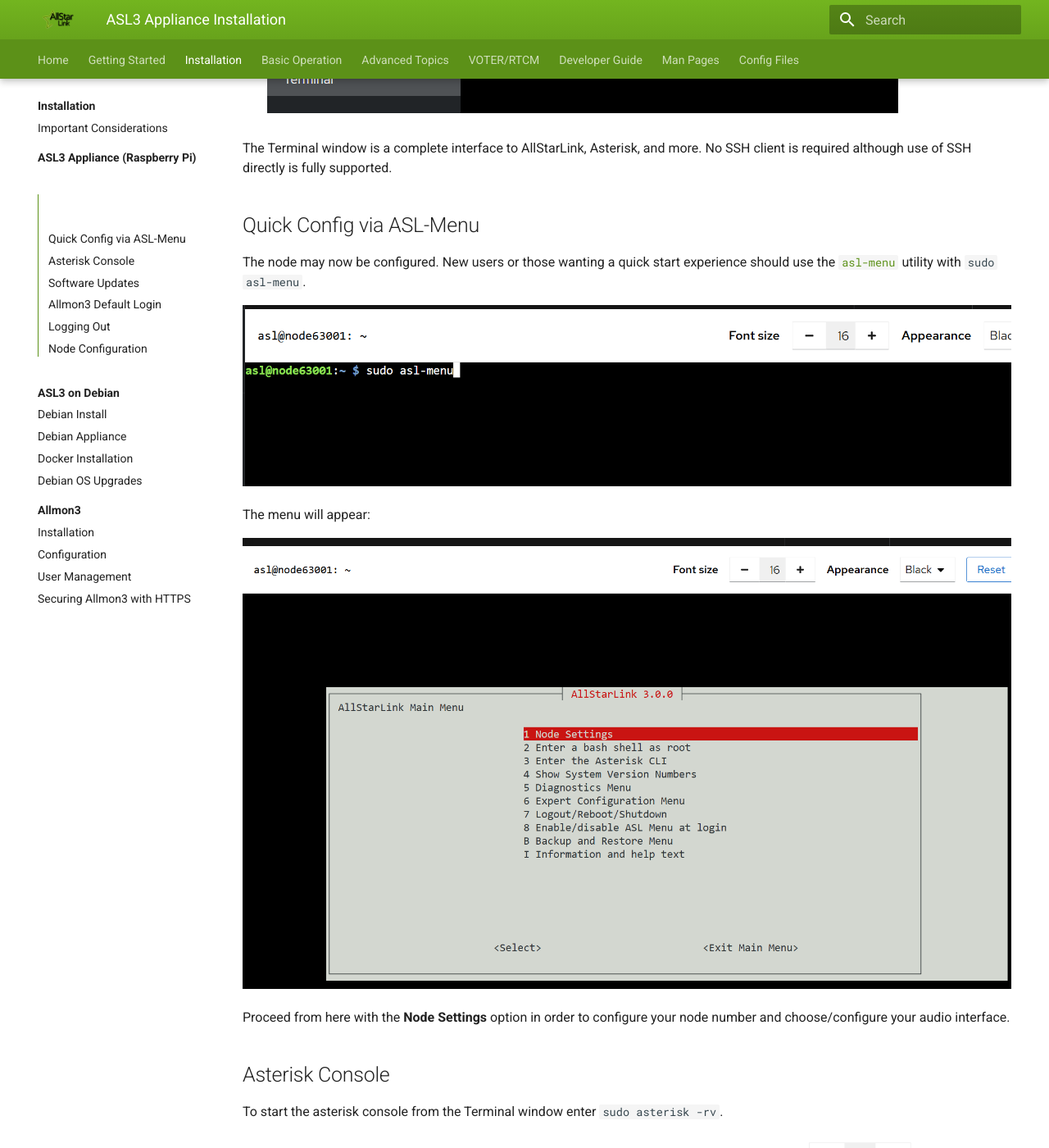
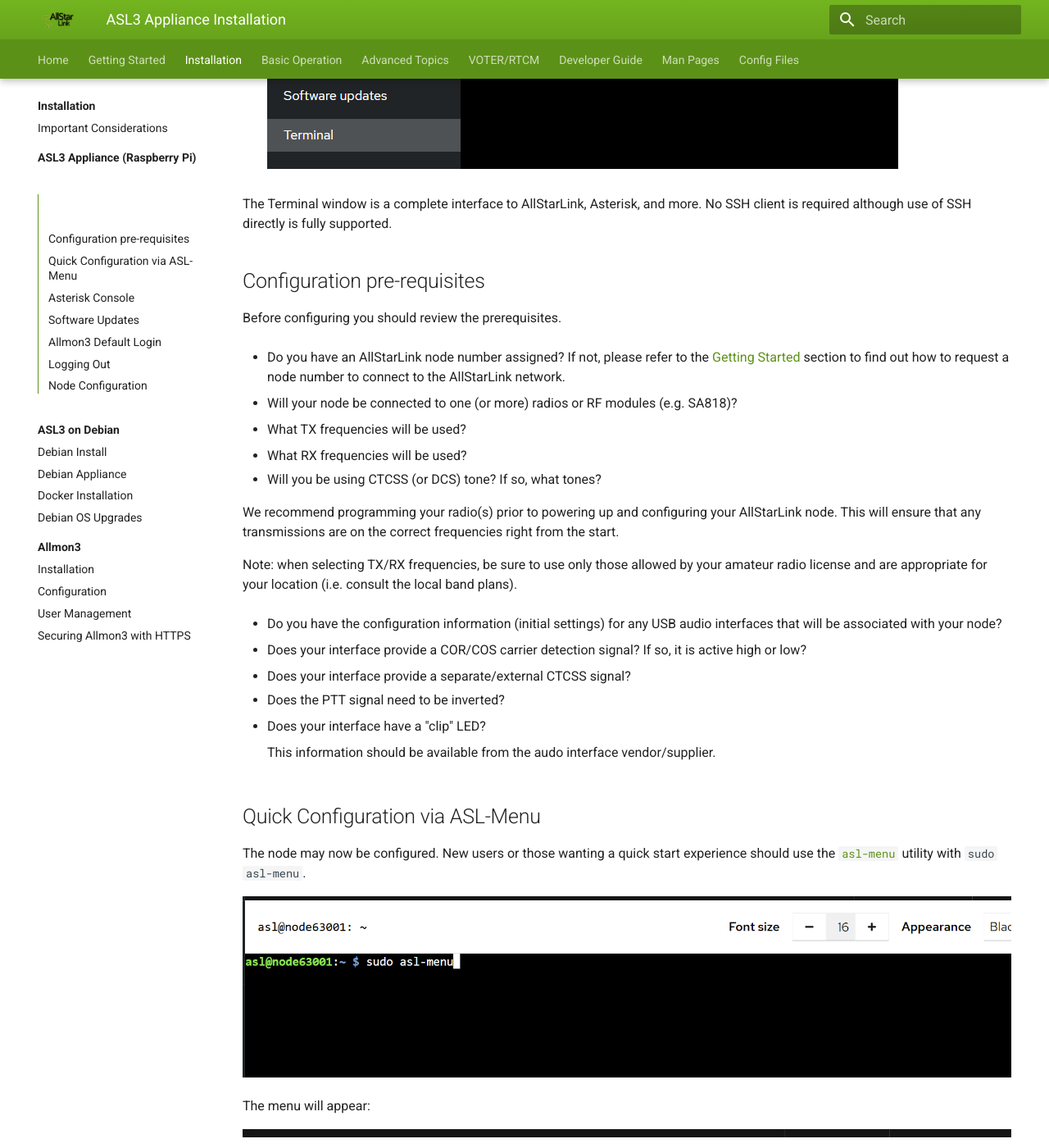
Before and after one commit to AllStarLink/ASL3-Manual, an MkDocs documentation site: the page built from docs/install/pi-appliance/pi-detailed.md, in a window 1280 px wide and 1400 px high, scrolled down 9177 px. Shown: the whole window at 82% size. Built offline with MkDocs 1.6.1 and Material for MkDocs 9.7.7, drawn with Linux system fonts in a browser that asks for light colours; some of the changed text lies outside the part shown.

Commit message:
Add a bit of pre-configuration guidance
Add a few words encouraging folks to acquire a node number, setup their
radio, and know the URI settings before starting to install ASL3 software.

```diff
--- a/docs/install/index.md
+++ b/docs/install/index.md
@@ -2,10 +2,35 @@
 
 Welcome to the Installation section of the manual! We know you are excited to get on with trying out the new ASL3.
 
-In this section of the manual, you will find instructions on how to create an ASL3 Appliance, using the Raspberry Pi Image, or install ASL3 on Debian.
+In this section of the manual, you will find instructions on how to create an ASL3 Appliance Raspberry Pi Image or installing ASL3 on a computer of virtual environment running Debian Linux.
 
-Before you get started with installing the ASL3 software, do you have a node number assigned? See the [Getting Started](../basics/index.md) section to find out how to request a node number to connect to the AllStarLink network.
+Before you get started with installing the ASL3 software there are a few prerequisites.
 
-Use the Table of Contents on the left to jump to the type of installation you are wishing to perform, but be sure to check out the rest of the topics in this section for other important information.
+<!-- start:prerequisites -->
+
+- Do you have an AllStarLink node number assigned? If not, please refer to the [Getting Started](../basics/index.md) section to find out how to request a node number to connect to the AllStarLink network.
+
+- Will your node be connected to one (or more) radios or RF modules (e.g. SA818)?
+
+  - What TX frequencies will be used?
+  - What RX frequencies will be used?
+  - Will you be using CTCSS (or DCS) tone?  If so, what tones?
+
+  We recommend programming your radio(s) prior to powering up and configuring your AllStarLink node.  This will ensure that any transmissions are on the correct frequencies right from the start.
+
+  Note: when selecting TX/RX frequencies, be sure to use only those allowed by your amateur radio license and are appropriate for your location (i.e. consult the local band plans).
+
+- Do you have the configuration information (initial settings) for any USB audio interfaces that will be associated with your node?
+
+  - Does your interface provide a COR/COS carrier detection signal? If so, it is active high or low?
+  - Does your interface provide a separate/external CTCSS signal?
+  - Does the PTT signal need to be inverted?
+  - Does your interface have a "clip" LED?
+
+    This information should be available from the audo interface vendor/supplier.
+
+<!-- stop:prerequisites -->
+
+When you are ready, use the Table of Contents on the left to jump to the type of installation you are wishing to perform, but be sure to check out the rest of the topics in this section for other important information.
 
 Once you've got your new ASL3 installed, be sure to check out the [Basic Operation](../user-guide/index.md) section (see the link at the top of the page).
--- a/docs/install/pi-appliance/pi-detailed.md
+++ b/docs/install/pi-appliance/pi-detailed.md
@@ -1,14 +1,16 @@
 # ASL3 Appliance Installation
 
 !!! danger "Raspberry Pi Imager"
-    **You must use the Raspberry Pi Imager,** even if you prefer another imager, and carefully follow the instructions below. Failure to do so will result in a system that won't boot or that will not allow logins.
+    Even if you prefer another imager, **you must use the Raspberry Pi Imager,** and carefully follow the instructions below. Failure to do so will result in a system that won't boot or that will not allow logins.
 
     Note: these instructions assume that you are using the **Raspberry Pi Imager, version 2.0.0 (or later)**
 
-You will install an image on a microSD card and go. This is the simplest install. For most nodes, the menus will walk you through the setup.
+You will install an image to a microSD card and boot from the card. This is the simplest install. For most nodes, the menus will walk you through the setup.
 
 !!! note "SD Card Size"
-    A minimum SD card size of 4G is required and it is recommended to use at least an 8G SD card.
+    A minimum SD card size of 4G is required but it is recommended that you use at least an 8G SD card.
+
+Note: Some Raspberry Pi models allow you to boot from a USB drive. On these models you have the option of writing the image to a USB [Flash] drive instead of a microSD card.
 
 ## Step-by-Step Pi Appliance Setup
 These directions are specific for Windows, but in general should work the same for the same tool set on macOS and Linux. For each screenshot below, click on the image for a larger version.
@@ -126,7 +128,13 @@
 
 The Terminal window is a complete interface to AllStarLink, Asterisk, and more. No SSH client is required although use of SSH directly is fully supported.
 
-## Quick Config via ASL-Menu
+## Configuration pre-requisites
+
+Before configuring you should review the prerequisites.
+
+{% include-markdown "../index.md" start="<!-- start:prerequisites -->" end="<!-- stop:prerequisites -->" %}
+
+## Quick Configuration via ASL-Menu
 The node may now be configured. New users or those wanting a quick start experience should use the [`asl-menu`](../../user-guide/index.md) utility with `sudo asl-menu`.
 
 ![Web ASL Menu 1](img/term-asl-menu-1.png)
```
